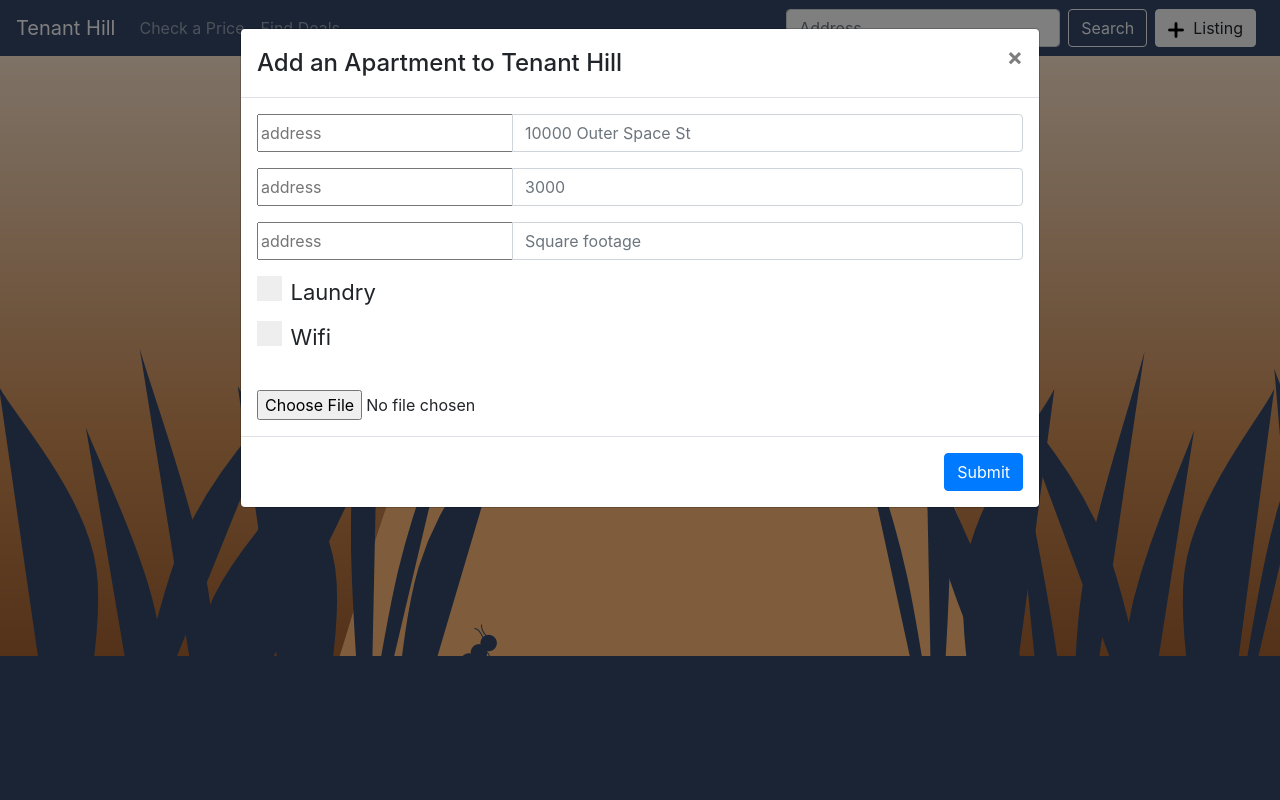
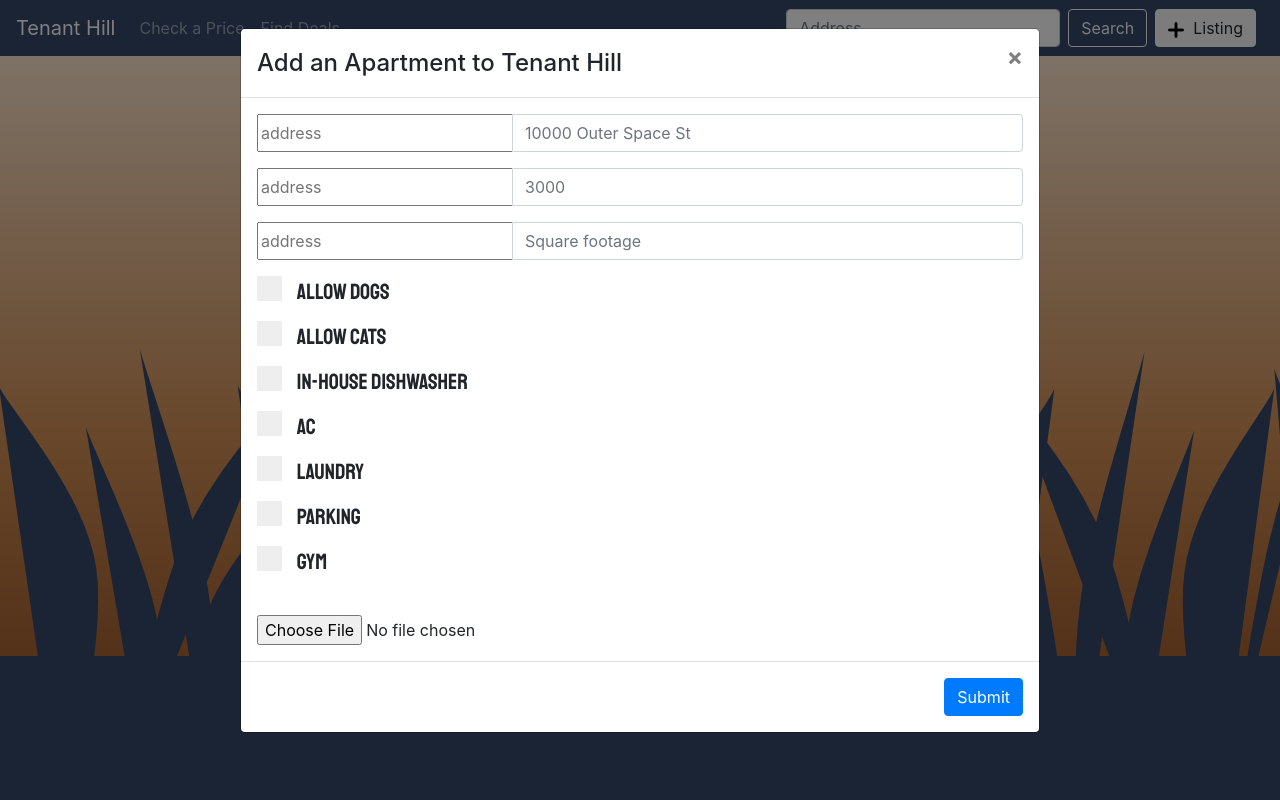
Before and after one commit to lelzeiny/tenant-hill, a React (Create React App) app in the folder client/: page / in a window 1280 px wide. Both pictures are taken after a click on the button "Listing". Shown: the top 800 px of the page. Built offline with nearby package versions, Linux system fonts and the light colour scheme.

Commit message:
made the checkboxes all pretty : )

```diff
--- a/client/src/App.js
+++ b/client/src/App.js
@@ -3,7 +3,7 @@
 import './App.css';
 import React, {useState} from 'react';
 import 'bootstrap/dist/css/bootstrap.min.css';
-import { Navbar, Nav, Form, Button, FormControl, InputGroup, Modal, Card, ListGroup } from 'react-bootstrap';
+import { Navbar, Nav, Row, Form, Button, FormControl, InputGroup, Modal, Card, ListGroup } from 'react-bootstrap';
 import StarRatingComponent from 'react-star-rating-component';
 import { BrowserRouter, Route, Switch } from 'react-router-dom';
 import Upload from './pages/Upload.js';
@@ -209,8 +209,31 @@
               placeholder="Square footage"
             />
           </InputGroup>
-          <label class="container">&nbsp;&nbsp;&nbsp;Laundry<input type="checkbox"/> <span class="checkmark"></span></label>
-          <label class="container">&nbsp;&nbsp;&nbsp;Wifi<input type="checkbox"/> <span class="checkmark"></span></label>
+
+
+          <label class="container"> <input type="checkbox" id="dogs"/><span class="checkmark"></span>
+            <label for="dogs"class="checkboxContainer">&nbsp;&nbsp;&nbsp;Allow Dogs</label>
+          </label>
+
+          <label class="container"> <input type="checkbox" id="cats"/><span class="checkmark"></span>
+            <label for="cats"class="checkboxContainer">&nbsp;&nbsp;&nbsp;Allow Cats</label>
+          </label>
+          <label class="container"> <input type="checkbox" id="dishwasher"/><span class="checkmark"></span>
+            <label for="dishwasher"class="checkboxContainer">&nbsp;&nbsp;&nbsp;In-House Dishwasher</label>
+          </label>
+          <label class="container"> <input type="checkbox" id="ac"/><span class="checkmark"></span>
+            <label for="ac"class="checkboxContainer">&nbsp;&nbsp;&nbsp;AC</label>
+          </label>
+          <label class="container"> <input type="checkbox" id="laundry"/><span class="checkmark"></span>
+            <label for="laundry"class="checkboxContainer">&nbsp;&nbsp;&nbsp;Laundry</label>
+          </label>
+          <label class="container"> <input type="checkbox" id="park"/><span class="checkmark"></span>
+            <label for="park"class="checkboxContainer">&nbsp;&nbsp;&nbsp;Parking</label>
+          </label>
+          <label class="container"> <input type="checkbox" id="gym"/><span class="checkmark"></span>
+            <label for="gym"class="checkboxContainer">&nbsp;&nbsp;&nbsp;Gym</label>
+          </label>
+
           <br/>
 
           {/* <Alert msg={errMsg} type="danger" />
--- a/client/src/index.css
+++ b/client/src/index.css
@@ -44,6 +44,18 @@
   -ms-user-select: none;
   user-select: none;
 }
+
+/* The checkbox container */
+.checkboxContainer {
+  display: block;
+  position: relative;
+  padding-left: 15px;
+  margin-bottom: 12px;
+  cursor: pointer;
+  font-size: 22px;
+  font-family: 'Staatliches', cursive;
+}
+
 
 /* Hide the browser's default checkbox */
 .container input {
```
Also changed, not shown: 2 other files (tests, documents, lock files or other folders).
